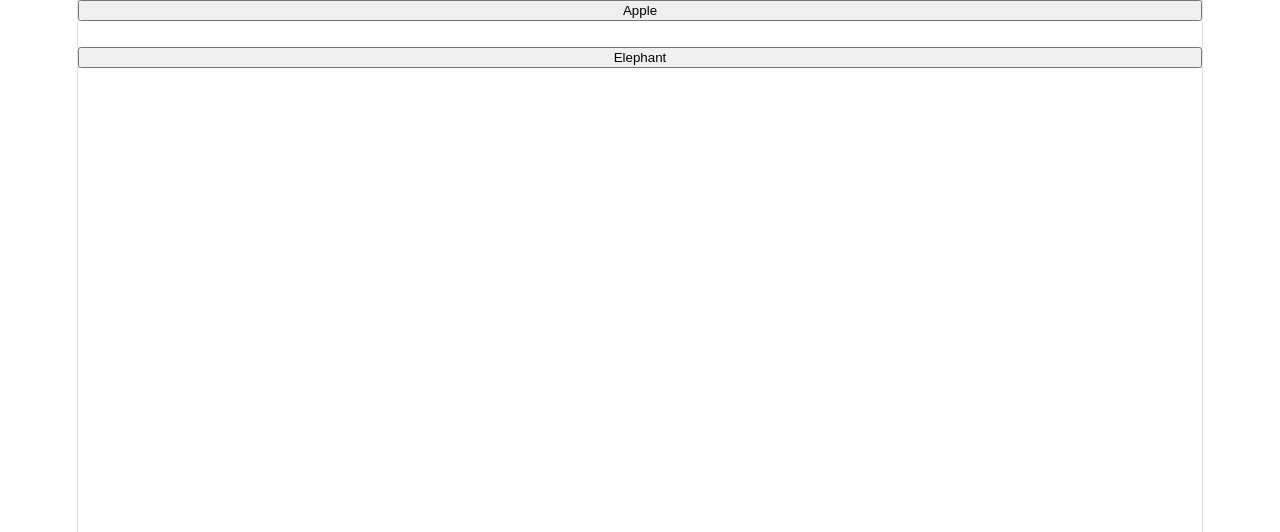
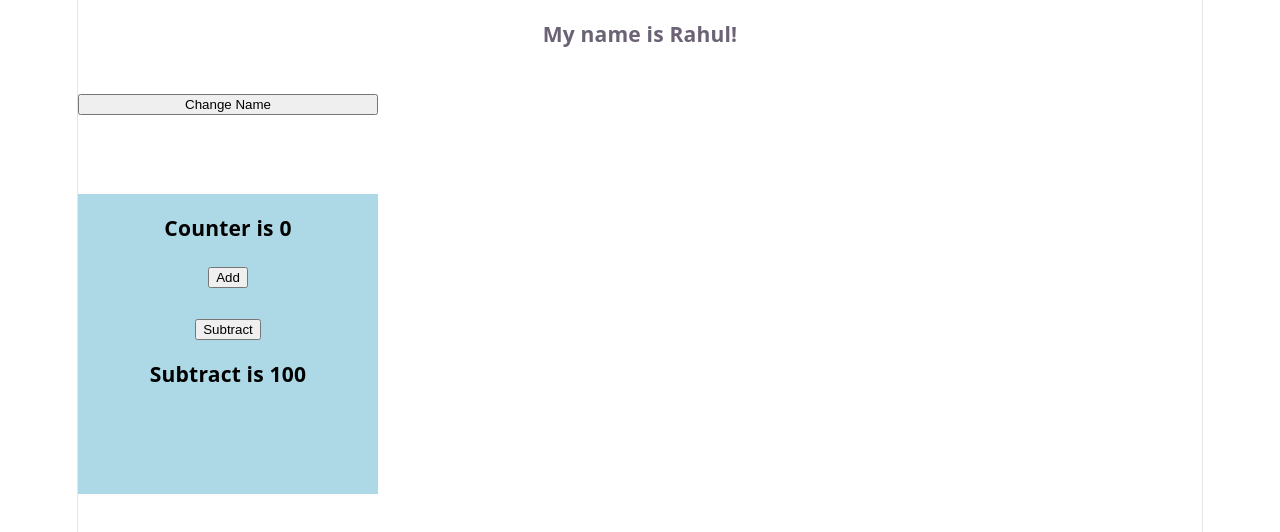
Before and after one commit to its-rahulrana/react-codestepbystep, a React (Vite) app: page / in a window 1280 px wide. Shown: the top 532 px of the page. Built offline with nearby package versions, Linux system fonts and the light colour scheme.

Commit message:
Code 6 useState

```diff
--- a/src/App.jsx
+++ b/src/App.jsx
@@ -1,15 +1,21 @@
+import { useState } from "react";
+import Counter from "./Counter";
+
 function App() {
 
-  function handleClick(name) {
-    alert(name == "Apple"?"Fruit":"Animal");
-  }
-
+  const [fruit, setFruit] = useState("Rahul");
 
   return (
     <>
-      <button onClick={() => handleClick("Apple")}>Apple</button>
+      <h3>My name is {fruit}!</h3>
+
       <br/>
-      <button onClick={() => handleClick("Elephant")}>Elephant</button>
+      <button onClick={() => setFruit("Amit")} style={{width:"300px"}}>Change Name</button>
+      <br/>
+      <br/>
+      <br/>
+
+      <Counter/>
     </>
   );
 }
--- /dev/null
+++ b/src/Counter.jsx
@@ -0,0 +1,19 @@
+import {useState} from 'react';
+
+function Counter(){
+    const [add, setAdd] = useState(0);
+    const [sub, setSub] = useState(100);
+
+    return(
+        <div style={{width:"300px", height:"300px", backgroundColor:"lightblue", color:"black"}}>
+            <h3>Counter is {add}</h3>
+            <button onClick={() => setAdd(add + 1)}>Add</button>
+            <br/>
+            <br/>
+            <button onClick={() => setSub(sub - 1)}>Subtract</button>
+            <h3>Subtract is {sub}</h3>
+        </div>
+    )
+}
+
+export default Counter;
```
